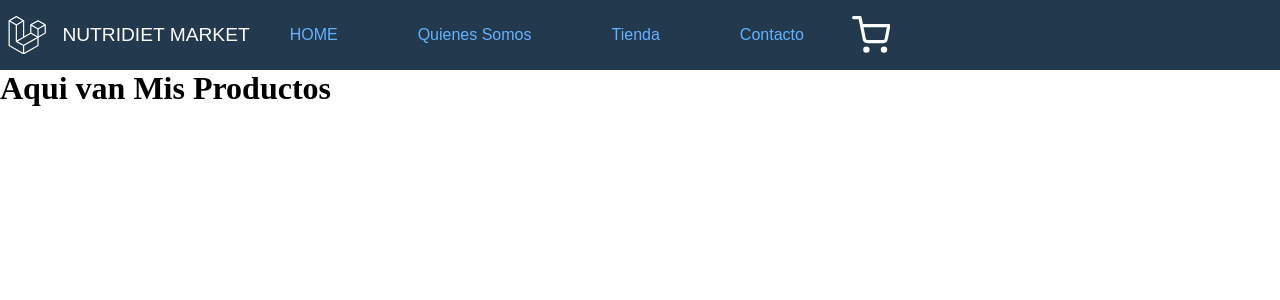
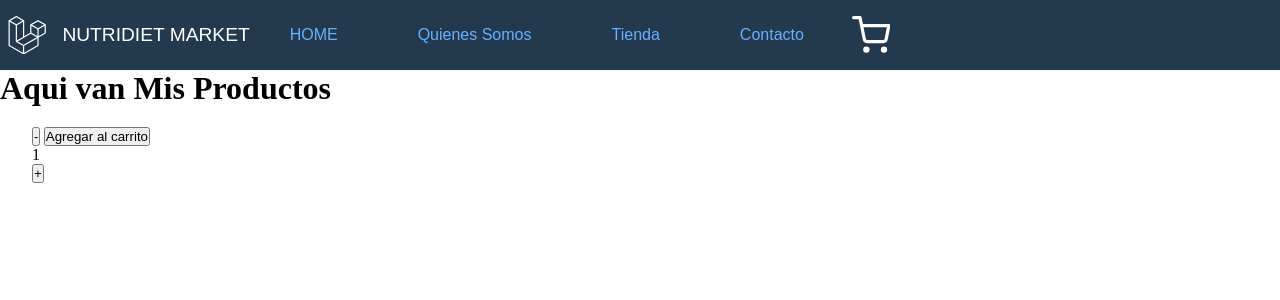
Before and after one commit to nicoaherrera/clase2react, a React (Create React App) app: page / in a window 1280 px wide. Shown: the top 300 px of the page. Built offline with nearby package versions, Linux system fonts and the light colour scheme.

Commit message:
itemcount

```diff
--- a/src/App.js
+++ b/src/App.js
@@ -1,11 +1,18 @@
+import ItemCount from "./components/ItemCount";
 import ItemListContainer from "./components/ItemListContainer";
 import NavBar from "./components/NavBar/NavBar";
 
+
 function App() {
+  const onAdd = () => {
+    console.log('click');
+  };
   return (
    <>
      <NavBar />
      <ItemListContainer title= 'Aqui van Mis Productos'/>
+     <ItemCount stock={10} initial={1} onAdd={onAdd}/>
+
 
 
    </>
--- /dev/null
+++ b/src/components/ItemCount.js
@@ -0,0 +1,47 @@
+import React, {useState} from 'react'
+import styled from 'styled-components';
+
+
+const ItemCount = ({ stock, initial, onAdd}) => {
+  const [count, setCount] = useState(initial);
+
+  const restar = () => {
+    if (count > initial) {
+        setCount(count -1);
+    }
+  };
+
+  const sumar = () => {
+    if (count < stock) {
+        setCount(count + 1);
+    }
+
+
+};
+const Counter = styled.div `
+display: flex;
+font-size: 1em;
+margin: 1em;
+padding: 0.25em 1em;
+border-radius: 3px;
+
+flex-direction: row;
+
+`;
+  return (
+    <Counter>
+        <div className="counter-btn">
+            <button onClick={restar}>-</button>
+            <p>{count}</p>
+            <button onClick={sumar}>+</button>
+        </div>
+
+        <div>
+            <button className="add-btn" onClick={onAdd}> Agregar al carrito</button>
+        </div>
+    </Counter>
+  );
+};
+
+
+export default ItemCount;
--- a/src/components/NavBar/CardWidget.js
+++ b/src/components/NavBar/CartWidget.js
@@ -1,7 +1,7 @@
 import styled from "styled-components";
 
 
-export const CardWidget = styled.div`
+export const CartWidget = styled.div`
 margin-left: 0.5rem;
 display: flex;
 align-items: center;
--- a/src/components/NavBar/NavBar.js
+++ b/src/components/NavBar/NavBar.js
@@ -3,7 +3,7 @@
 import { Container, LogoContainer, Menu, MenuItem, MenuItemLink, MobileIcon, Wrapper } from "./NavBarElements";
 import { FaLaravel, FaBars } from "react-icons/fa";
 import { IconContext } from "react-icons";
-import { CardWidget } from "./CardWidget";
+import { CartWidget } from "./CartWidget";
 import { FiShoppingCart } from "react-icons/fi";
 
 
@@ -47,9 +47,9 @@
                         </MenuItemLink>
 
                     </MenuItem>
-                    <CardWidget>
+                    <CartWidget>
                            <FiShoppingCart/>
-                        </CardWidget>
+                        </CartWidget>
                 </Menu>
                 </IconContext.Provider>
             </Wrapper>
```
